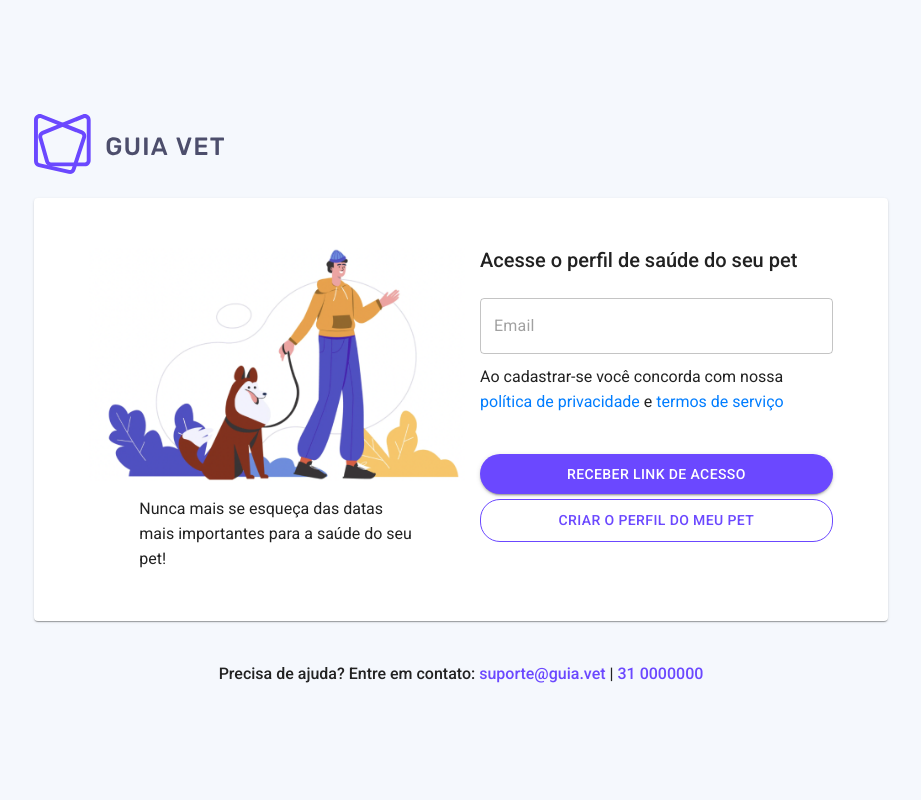
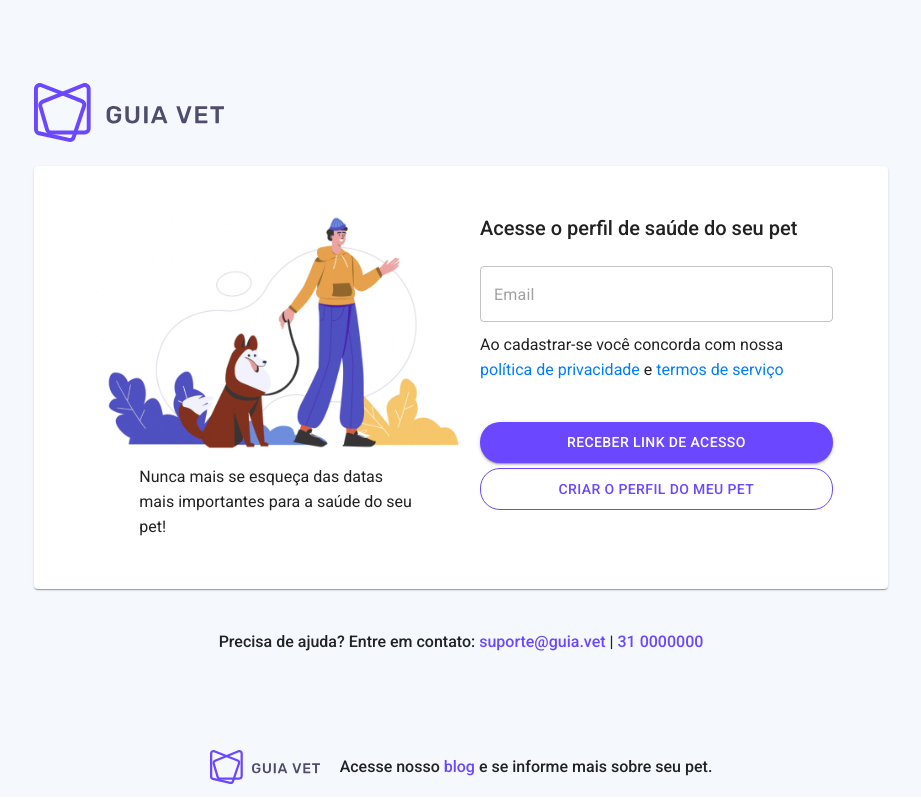
Before and after one commit to johnnsantos/my-vet, a React (Create React App) app: page / in a window 1280 px wide. Shown: the whole page, without its empty margins (179-1100 px from the left). Built offline with nearby package versions, Linux system fonts and the light colour scheme.

Commit message:
feat: adding footer in login page

```diff
--- /dev/null
+++ b/src/components/LoginForm/Footer/index.jsx
@@ -0,0 +1,14 @@
+import { CustomLink } from "../../../utils/theme"
+import { FooterContainer } from "./style"
+import logoFull from '../../../assets/images/logoFull.svg'
+
+const Footer = () => {
+	return (
+		<FooterContainer>
+			<img alt='Guia Vet' src={logoFull} />
+			<span>Acesse nosso <CustomLink primary href='#'>blog</CustomLink> e se informe mais sobre seu pet.</span>
+		</FooterContainer>
+	)
+}
+
+export default Footer
--- /dev/null
+++ b/src/components/LoginForm/Footer/style.js
@@ -0,0 +1,17 @@
+import styled from "styled-components";
+
+export const FooterContainer = styled.div`
+width: 100%;
+height: 60px;
+font-weight: 500;
+text-align: center;
+display: flex;
+flex-flow: row nowrap;
+align-items: center;
+justify-content: center;
+
+img {
+	width: 110px;
+	margin-right: 20px;
+}
+`
--- a/src/pages/LoginPage/index.jsx
+++ b/src/pages/LoginPage/index.jsx
@@ -1,6 +1,7 @@
 import LoginForm from '../../components/LoginForm'
 import { StyledGrid } from './style'
 import { Grid } from '@material-ui/core'
+import Footer from '../../components/LoginForm/Footer'
 
 const LoginPage = () => {
 	return (
@@ -8,9 +9,12 @@ const LoginPage = () => {
 			container
 			direction="row"
 			justifyContent="center"
-			alignItems="center">
+			alignItems="flex-end">
 			<Grid item xs={6} md={8} lg={8}>
 				<LoginForm />
+			</Grid>
+			<Grid item xs={6} md={8} lg={8}>
+				<Footer />
 			</Grid>
 		</StyledGrid >
 	)
--- a/src/pages/LoginPage/style.js
+++ b/src/pages/LoginPage/style.js
@@ -4,5 +4,5 @@ import theme from "../../utils/theme";
 
 export const StyledGrid = styled(Grid)`
 background-color: ${theme.backgroundDefault};
-height: 100vh;
+height: calc(100vh - 3px);
 `
```
